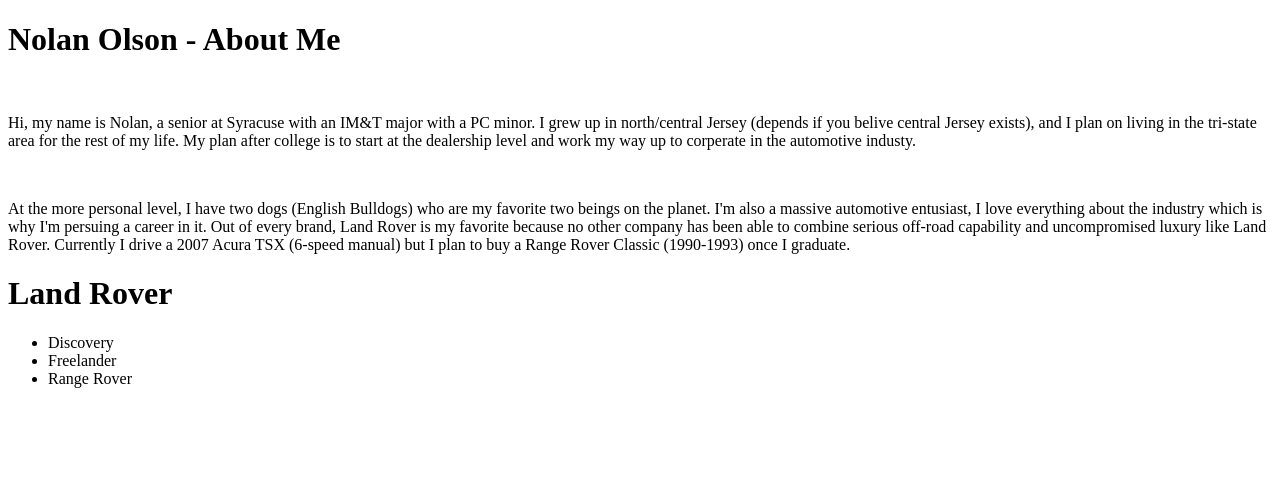
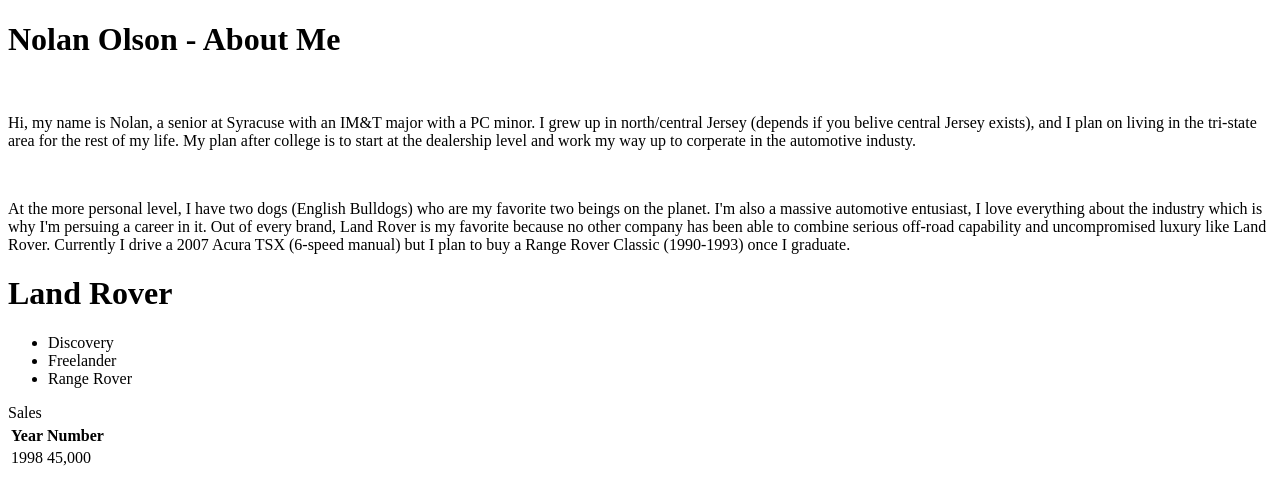
Before and after one commit to nrolson/ist263assignments, a plain HTML site: page labs/about-me.html in a window 1280 px wide. Drawn offline with Linux system fonts and the light colour scheme.

Commit message:
Add files via upload

```diff
--- a/labs/about-me.html
+++ b/labs/about-me.html
@@ -21,12 +21,18 @@
 <li> Discovery</li>
 <li> Freelander</li>
 <li> Range Rover</li>
-
     </ul>
-
-
-
-
+<table>
+    <tr>
+    <thead> Sales </thead>
+        <th> Year</th>
+        <th> Number</th>
+    </tr>
+    <tr>
+        <td>1998</td>
+        <td>45,000</td>
+    </tr>
+</table>
     </body>
     </head>
 </html>
```
